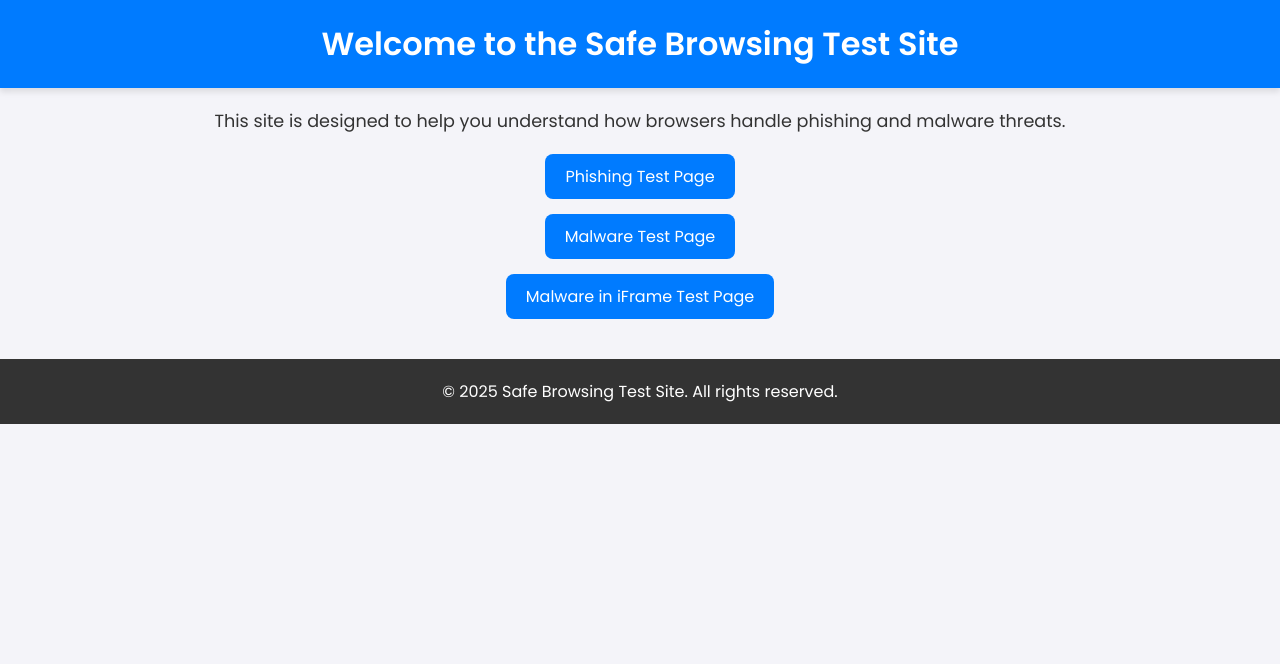
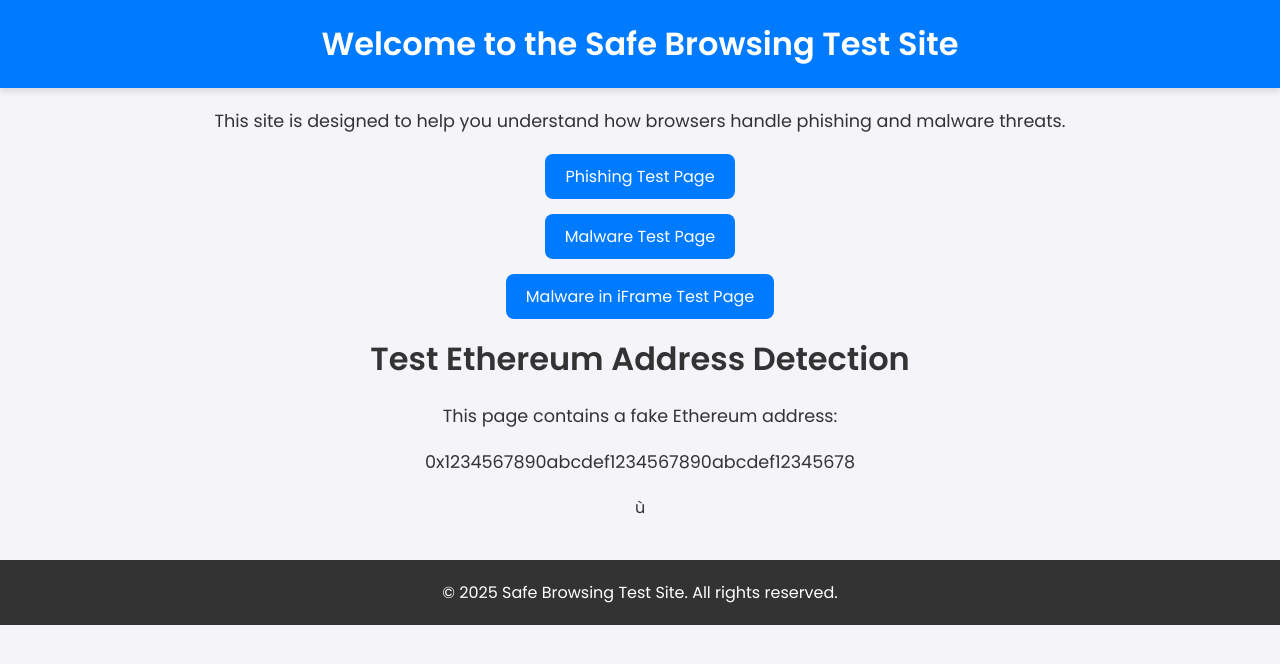
Before and after one commit to mounirBen26/fake-threats-sites-test, a plain HTML site: page index.html in a window 1280 px wide. Drawn offline with Linux system fonts and the light colour scheme.

Commit message:
updated ethereum test address

```diff
--- a/index.html
+++ b/index.html
@@ -68,7 +68,10 @@
             <li><a href="https://testsafebrowsing.appspot.com/s/malware.html">Malware Test Page</a></li>
             <li><a href="https://testsafebrowsing.appspot.com/s/malware_in_iframe.html">Malware in iFrame Test Page</a></li>
         </ul>
-    </main>
+        <h1>Test Ethereum Address Detection</h1>
+        <p>This page contains a fake Ethereum address:</p>
+        <p>0x1234567890abcdef1234567890abcdef12345678</p>
+    </main>ù
     <footer>
         &copy; 2025 Safe Browsing Test Site. All rights reserved.
     </footer>
```
